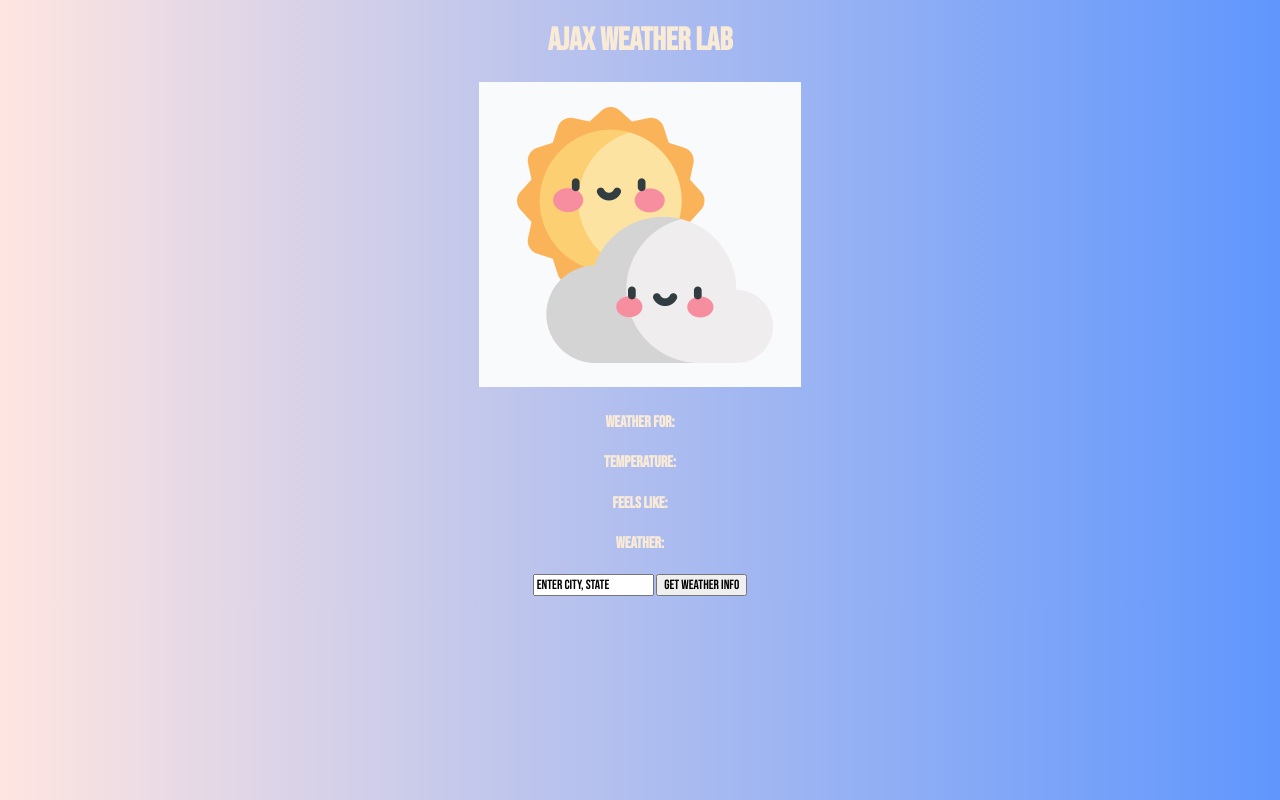
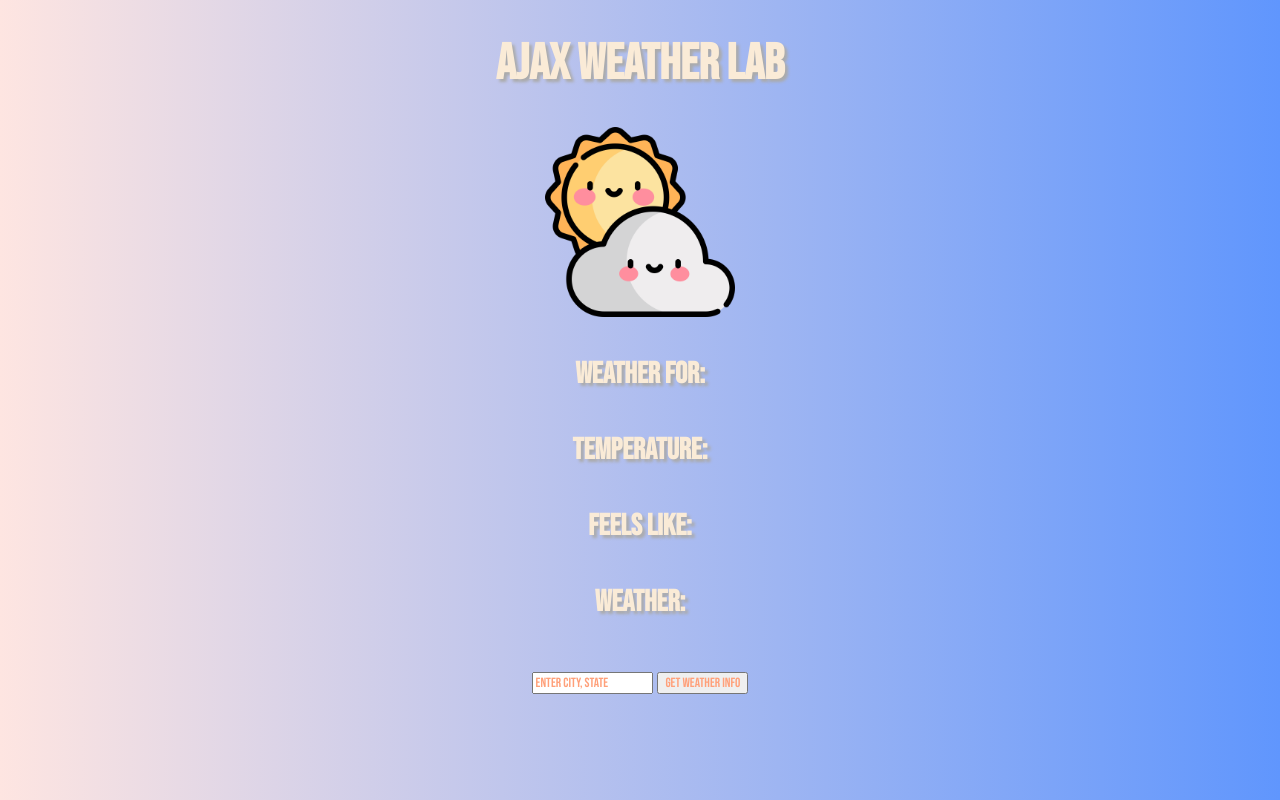
Before and after one commit to ellzmarie/Weather-App, a plain HTML site: page index.html in a window 1280 px wide. Drawn offline with Linux system fonts and the light colour scheme.

Commit message:
update image, font and color

```diff
--- a/css/style.css
+++ b/css/style.css
@@ -3,14 +3,26 @@ body {
     text-align: center;
     color: antiquewhite;
     font-family: 'Bebas Neue', cursive;
-
+    font-size: 30px;
+    text-shadow: 3px 3px 3px #ababab;
 }
+img {
+    display: block;
+    margin-left: auto;
+    margin-right: auto;
+    width: 15%;
+  }
 
 h1 {
     font-family: 'Bebas Neue', cursive;
     color: antiquewhite;
+    font-size: 50px;
 }
 
 .button, .input {
     font-family: 'Bebas Neue', cursive;
+    color: lightsalmon;
 }
+
+/* Fonts from Google Fonts: https://fonts.google.com/specimen/Cute+Font */
+/* Photo from flaticon.com: <a href="https://www.flaticon.com/free-icons/cloudy" title="cloudy icons">Cloudy icons created by Freepik - Flaticon</a> */
--- a/index.html
+++ b/index.html
@@ -17,7 +17,7 @@
 <body>
 
     <h1>AJAX Weather Lab</h1>
-    <img src="kawaiiweather.png" title="sunny icons">
+    <img src="kawaiicloudy.png" title="sunny icons" id="kawaiiCloudy">
 
     <div class="weather">
         <h4 class="city" id="weatherFor">Weather For: </h4>
```
Also changed, not shown: kawaiicloudy.png (added).
